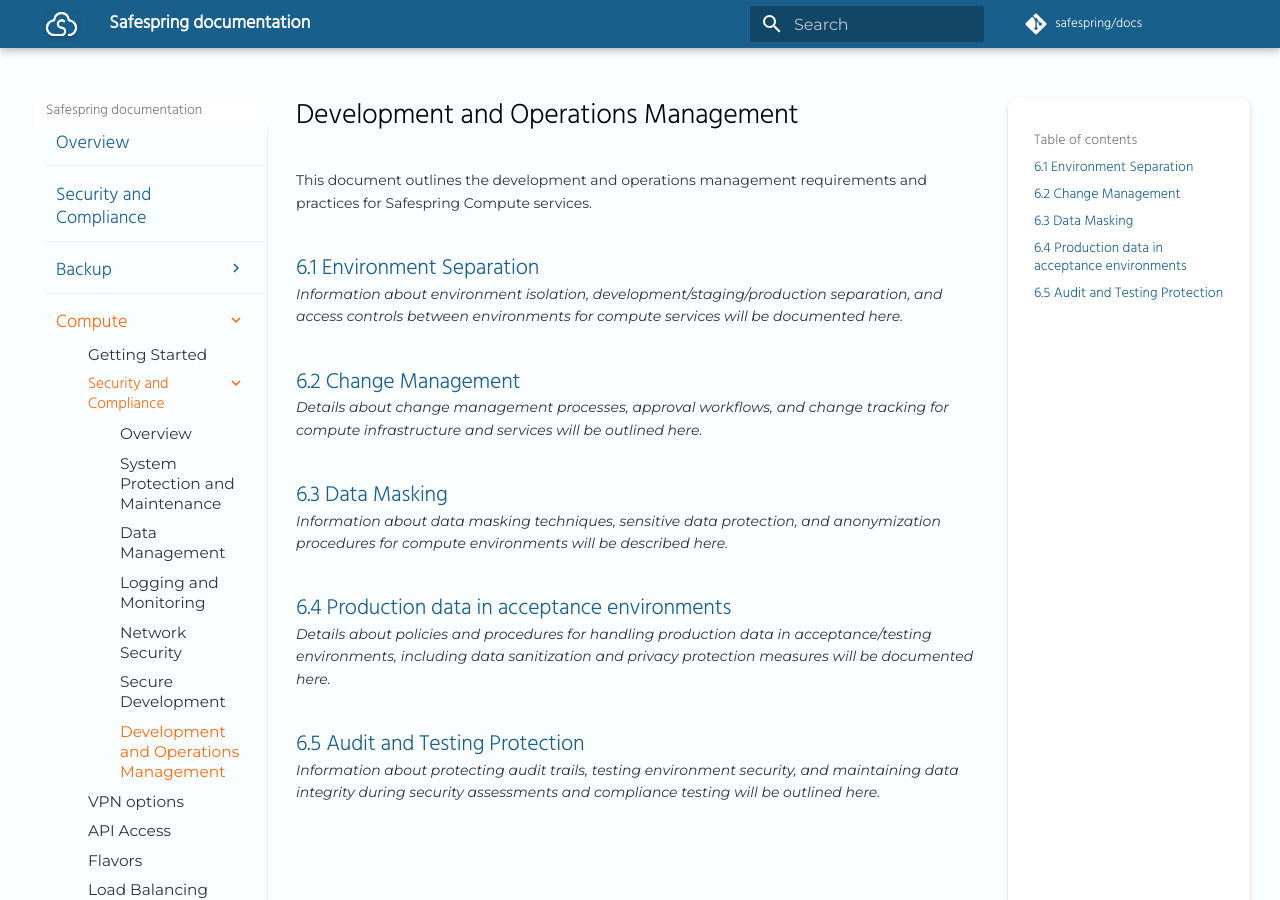
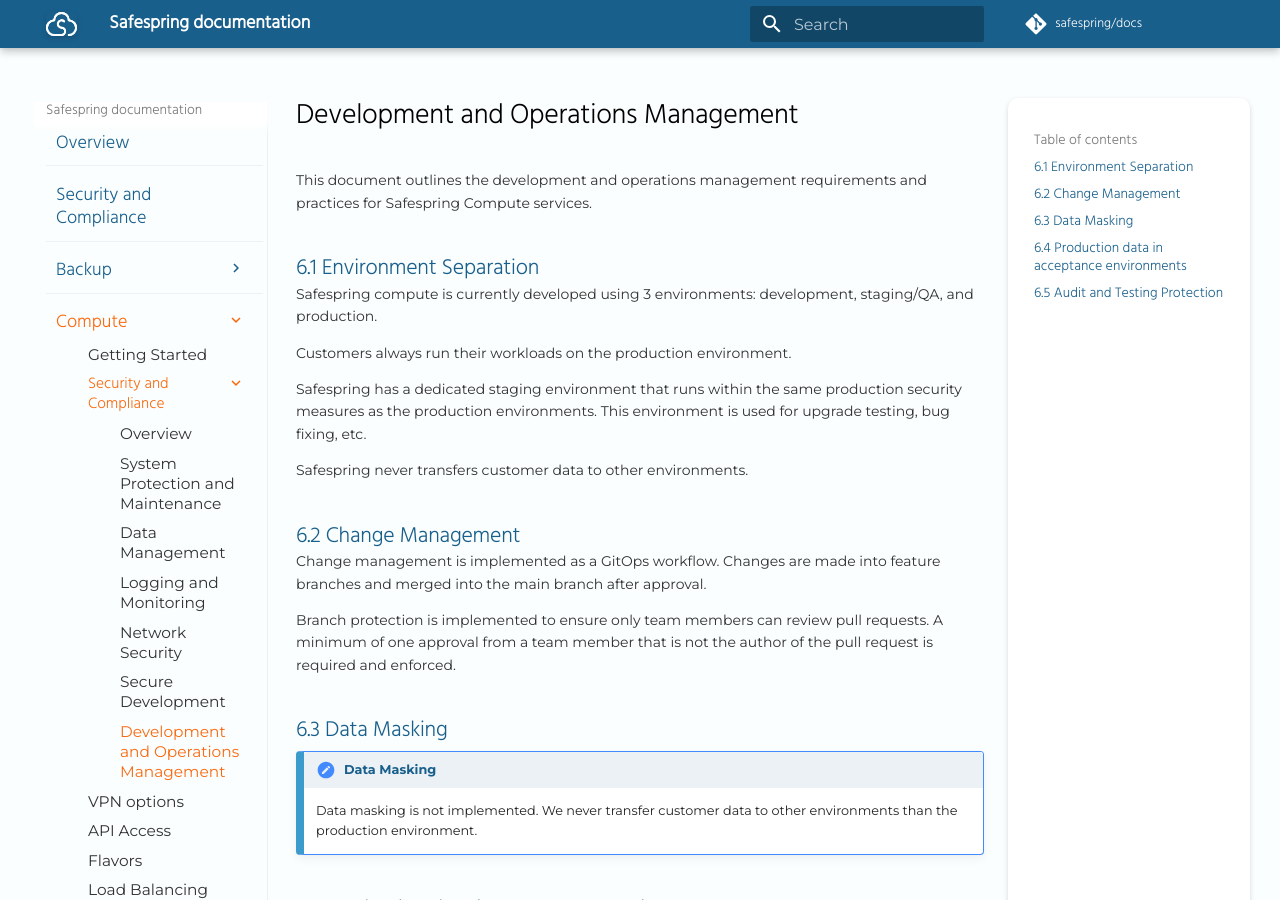
Before and after one commit to safespring/docs, an MkDocs documentation site: the page built from content/compute/security-compliance/development-operations-management.md, in a window 1280 px wide and 900 px high. Built offline with MkDocs 1.6.1 and Material for MkDocs 9.7.7, drawn with Linux system fonts in a browser that asks for light colours; a script that is not in the unit is left out; comment, search, counter and statistics services are not loaded; some of the changed text lies outside the part shown.

Commit message:
add initial detals for environments, network security and encryption

```diff
--- a/content/compute/security-compliance/development-operations-management.md
+++ b/content/compute/security-compliance/development-operations-management.md
@@ -4,19 +4,32 @@
 
 ## 6.1 Environment Separation
 
-*Information about environment isolation, development/staging/production separation, and access controls between environments for compute services will be documented here.*
+Safespring compute is currently developed using 3 environments: development, staging/QA, and production.
+
+Customers always run their workloads on the production environment.
+
+Safespring has a dedicated staging environment that runs within the same production security measures as the production environments. This environment is used for upgrade testing, bug fixing, etc.
+
+Safespring never transfers customer data to other environments.
 
 ## 6.2 Change Management
 
-*Details about change management processes, approval workflows, and change tracking for compute infrastructure and services will be outlined here.*
+Change management is implemented as a GitOps workflow. Changes are made into feature branches and merged into the main branch after approval.
+
+Branch protection is implemented to ensure only team members can review pull requests. A minimum of one approval from a team member that is not the author of the pull request is required and enforced.
+
 
 ## 6.3 Data Masking
 
-*Information about data masking techniques, sensitive data protection, and anonymization procedures for compute environments will be described here.*
+!!! note "Data Masking"
+
+    Data masking is not implemented. We never transfer customer data to other environments than the production environment.
 
 ## 6.4 Production data in acceptance environments
 
-*Details about policies and procedures for handling production data in acceptance/testing environments, including data sanitization and privacy protection measures will be documented here.*
+!!! note "Production data in acceptance environments"
+
+    Production data is never transferred to acceptance environments.
 
 ## 6.5 Audit and Testing Protection
 
```
Also changed, not shown: content/compute/security-compliance/data-management.md (+15 -2 lines), content/compute/security-compliance/network-security.md (+17 -3 lines), content/compute/security-compliance/system-protection-maintenance.md (+24 -1 lines).
